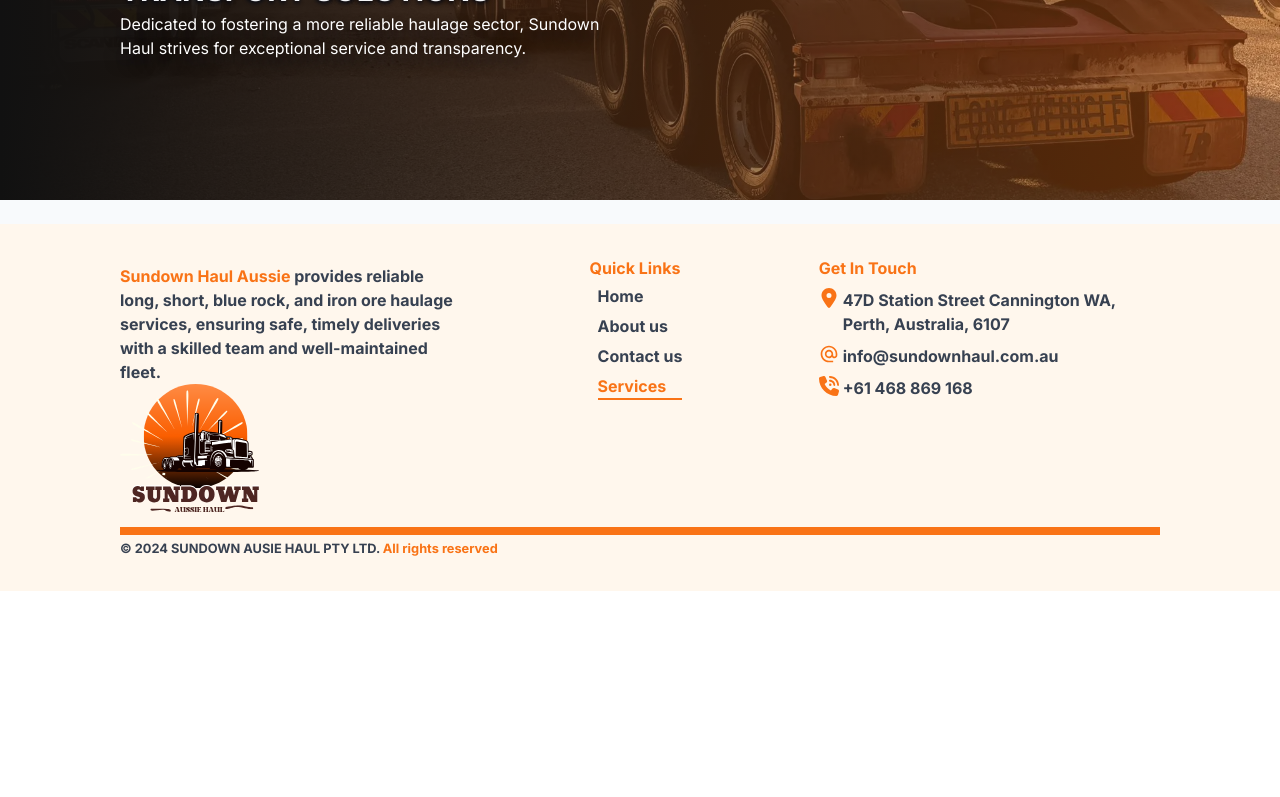
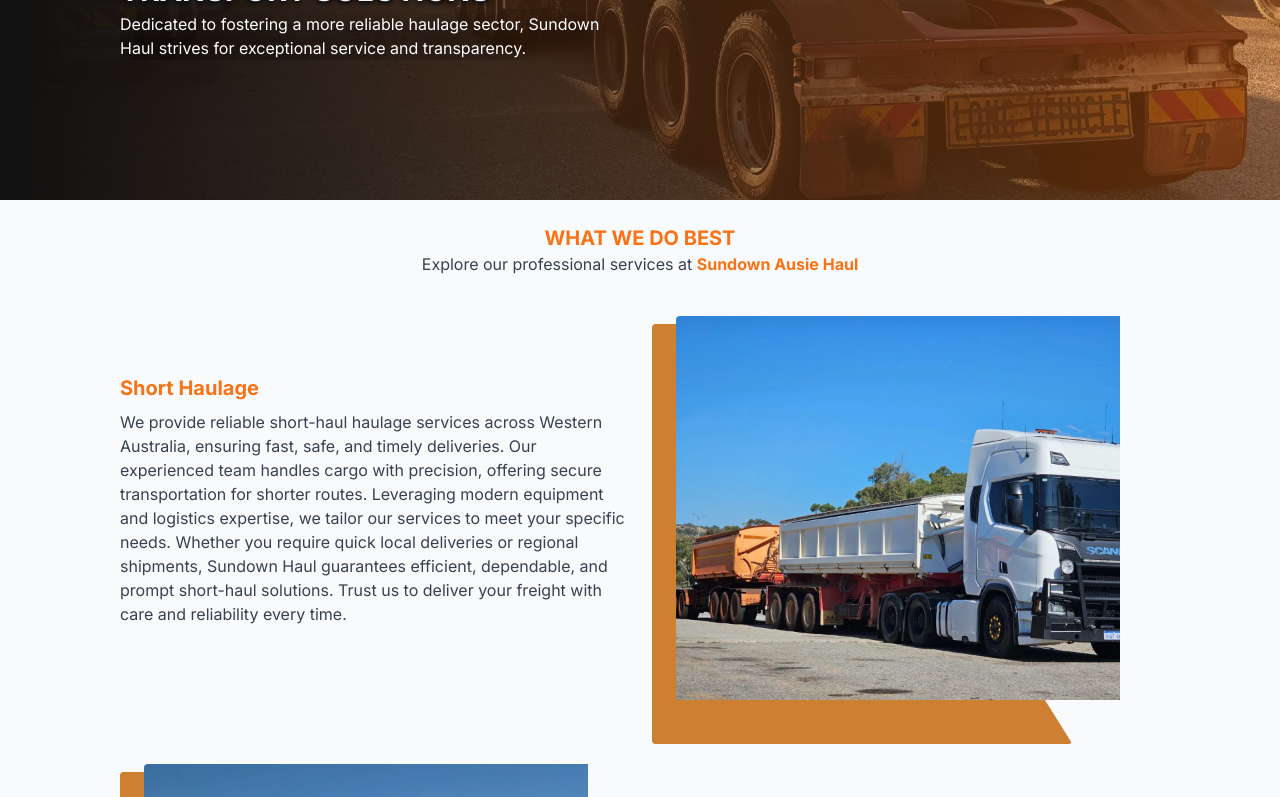
Before and after one commit to saretoduncan/SUNDOWN_AUSIE_HAUL_PTY_LTD, a React (Vite) app: page /services in a window 1280 px wide. Shown: the part 300-1097 px from the top of the page. Before the commit the page ends 891 px from the top, so only its background shows below. Built offline with nearby package versions, Linux system fonts and the light colour scheme.

Commit message:
add what we do section

```diff
--- /dev/null
+++ b/src/components/ServiceCardContent.tsx
@@ -0,0 +1,19 @@
+type TServiceContentProp = {
+  title: string;
+  content: string;
+};
+const ServiceCardContent: React.FC<TServiceContentProp> = ({
+  title,
+  content,
+}) => {
+  return (
+    <>
+      <div className="grid gap-2">
+        <h6 className="text-orange-500 text-xl font-bold">{title}</h6>
+        <p>{content}</p>
+      </div>
+    </>
+  );
+};
+
+export default ServiceCardContent;
--- /dev/null
+++ b/src/components/ServiceImgCard.tsx
@@ -0,0 +1,39 @@
+import trapezium from "../assets/trapezium.svg";
+import { TWrapperType } from "../types/types";
+
+type TServiceCardProp = {
+  cardImg: string;
+  animate: React.FC<TWrapperType>;
+};
+const ServiceImgCard: React.FC<TServiceCardProp> = ({
+  cardImg,
+  animate: Animate,
+}) => {
+  return (
+    <>
+      <div className="h-fit">
+        <div className="relative lg:pe-10 ">
+          <div className="absolute left-0 top-10  lg:top-6 lg:left-2 xl:left-0">
+            <img
+              src={trapezium}
+              className="w-[300px] rounded lg:w-[300px] xl:w-[420px] "
+              alt="trapezium svg"
+            />
+          </div>
+          <div className="overflow-hidden">
+            <Animate>
+              <div
+                className="relative bg-cover bg-no-repeat bg-center size-[300px] lg:w-full xl:h-[400px] left-6 top-4 rounded"
+                style={{
+                  backgroundImage: "url(" + "'" + cardImg + "'" + ")",
+                }}
+              ></div>
+            </Animate>
+          </div>
+        </div>{" "}
+      </div>
+    </>
+  );
+};
+
+export default ServiceImgCard;
--- a/src/pages/HomePage/HeroSection.tsx
+++ b/src/pages/HomePage/HeroSection.tsx
@@ -7,7 +7,7 @@
   return (
     <>
       <div
-        className="h-[400px] lg:h-[500px] xl: w-full relative bg-no-repeat bg-cover bg-center"
+        className="h-[400px] lg:h-[500px] xl:w-full relative bg-no-repeat bg-cover bg-center"
         style={{ backgroundImage: "url(" + "'" + truck_one + "'" + ")" }}
       >
         <div className="absolute top-0 bottom-0 w-full bg-black bg-opacity-60 text-gray-100 flex flex-col justify-center px-4 font-bold">
@@ -26,7 +26,6 @@
                   </p>
                 </section>
                 <section className="flex space-x-2">
-
                   <PrimaryLinkButton
                     linkName="Learn More"
                     url={ENavDataTitles.ABOUT_PAGE}
--- a/src/pages/ServicesPage/HeroSection.tsx
+++ b/src/pages/ServicesPage/HeroSection.tsx
@@ -9,7 +9,7 @@
         style={{ backgroundImage: "url(" + "'" + truck_rear + "'" + ")" }}
       >
         <div className="absolute top-0 bottom-0 w-full bg-gradient-to-r from-[#111111] to-[#f9731660]  text-gray-100 flex flex-col justify-center px-4 font-bold">
-          <div className="xl:w-[1040px] xl:mx-auto 2xl:w-[1280px]">
+          <div className="xl:w-[1040px] xl:mx-auto 2xl:w-[1280px] overflow-hidden">
             <AnimateToTop>
               <div className="space-y-2 mt-24 md:max-w-md lg:max-w-lg">
                 <section className="space-y-1">
--- /dev/null
+++ b/src/pages/ServicesPage/WhatWeDo.tsx
@@ -0,0 +1,112 @@
+import ServiceImgCard from "../../components/ServiceImgCard";
+import truck_one from "../../assets/Truck_one.webp";
+import ServiceCardContent from "../../components/ServiceCardContent";
+import truck_two from "../../assets/trucks_two.webp";
+import truck_rear from "../../assets/rear_trucks_one.webp";
+import AnimateToTop from "../../AnimationWrappers/AnimateToTop";
+import AnimateToRight from "../../AnimationWrappers/AnimateToRight";
+import AnimateToLeft from "../../AnimationWrappers/AnimateToLeft";
+import truck_head from "../../assets/head_only_truck.webp";
+const WhatWeDo = () => {
+  return (
+    <>
+      <div className="px-4">
+        <div className="grid gap-6 xl:w-[1040px] xl:mx-auto 2xl:w-[1280px]">
+          <section className="overflow-hidden">
+            <AnimateToTop>
+              <div>
+                <h5 className="text-orange-500 font-bold text-xl text-center uppercase ">
+                  What we do best
+                </h5>
+                <p className="text-center">
+                  Explore our professional services at{" "}
+                  <span className="font-bold text-orange-500">
+                    Sundown Ausie Haul
+                  </span>
+                </p>
+              </div>
+            </AnimateToTop>
+          </section>
+          <section className="grid gap-12">
+            <div className="grid gap-6 md:grid-cols-2 ">
+              <section className="overflow-x-hidden self-center">
+                <AnimateToRight>
+                  <div>
+                    <ServiceCardContent
+                      title="Short Haulage"
+                      content="We provide reliable short-haul haulage services across Western Australia, ensuring fast, safe, and timely deliveries. Our experienced team handles cargo with precision, offering secure transportation for shorter routes. Leveraging modern equipment and logistics expertise, we tailor our services to meet your specific needs. Whether you require quick local deliveries or regional shipments, Sundown Haul guarantees efficient, dependable, and prompt short-haul solutions. Trust us to deliver your freight with care and reliability every time."
+                    />
+                  </div>
+                </AnimateToRight>
+              </section>
+              <section className="">
+                <div className="">
+                  <div>
+                    <ServiceImgCard
+                      cardImg={truck_one}
+                      animate={AnimateToLeft}
+                    />
+                  </div>
+                </div>
+              </section>
+            </div>
+            <div className="grid gap-6 md:grid-cols-2  ">
+              <section className="self-center md:order-2 ">
+                <div className="overflow-x-hidden  ">
+                  <AnimateToLeft>
+                    <div>
+                      <ServiceCardContent
+                        title="Long Haulage"
+                        content="We offer reliable long-haul haulage across diverse routes, delivering exceptional service with a focus on safety and timeliness. Our experienced team ensures your cargo is transported securely and on schedule, regardless of the distance. We handle extensive routes with precision, leveraging modern equipment and logistics expertise to meet your unique haulage needs. Whether you're moving goods across regions or covering long distances, you can count on Sundown Haul for efficient, dependable, and timely long-haul solutions. Trust us to deliver your freight with care and reliability every time."
+                      />
+                    </div>
+                  </AnimateToLeft>
+                </div>
+              </section>
+              <section className="">
+                <ServiceImgCard cardImg={truck_two} animate={AnimateToRight} />
+              </section>
+            </div>
+            <div className="grid gap-6 md:grid-cols-2 ">
+              <section className="self-center">
+                <div className="overflow-x-hidden">
+                  <AnimateToRight>
+                    <div>
+                      <ServiceCardContent
+                        title="Blue Rock Haulage"
+                        content="We specialize in blue rock haulage across Western Australia, delivering safe, efficient, and on-time transportation. Our skilled team expertly manages the movement of heavy and bulk materials, providing secure and customized haulage solutions. Equipped with modern machinery and industry know-how, we adapt our services to meet the specific needs of blue rock transport. Whether it’s local site deliveries or regional transfers, Sundown Haul ensures dependable, timely, and hassle-free logistics. Rely on us for the careful and efficient handling of your blue rock cargo every step of the way."
+                      />
+                    </div>
+                  </AnimateToRight>
+                </div>
+              </section>
+              <section>
+                <ServiceImgCard cardImg={truck_rear} animate={AnimateToLeft} />
+              </section>
+            </div>
+            <div className="grid gap-6 md:grid-cols-2 ">
+              <section className="self-center md:order-2">
+                <div className="overflow-x-hidden">
+                  <AnimateToLeft>
+                    {" "}
+                    <div>
+                      <ServiceCardContent
+                        title="Blue Rock Haulage"
+                        content="We deliver reliable iron ore haulage services across Western Australia, ensuring secure, efficient, and timely transport. Our dedicated team handles bulk materials with precision, providing tailored solutions to meet the unique needs of iron ore logistics. Utilizing advanced equipment and industry know-how, we guarantee safe handling from mine sites to processing facilities. With a focus on punctuality and operational efficiency, Sundown Haul is your trusted partner for the smooth and dependable transportation of iron ore cargo every time."
+                      />
+                    </div>
+                  </AnimateToLeft>
+                </div>
+              </section>
+              <section>
+                <ServiceImgCard cardImg={truck_head} animate={AnimateToRight} />
+              </section>
+            </div>
+          </section>
+        </div>
+      </div>
+    </>
+  );
+};
+
+export default WhatWeDo;
--- a/src/pages/ServicesPage/index.tsx
+++ b/src/pages/ServicesPage/index.tsx
@@ -1,11 +1,15 @@
 import HeroSection from "./HeroSection";
+import WhatWeDo from "./WhatWeDo";
 
 const ServicesPage = () => {
   return (
     <>
-      <div>
+      <div className="grid gap-6">
         <section>
           <HeroSection />
+        </section>
+        <section>
+          <WhatWeDo/>
         </section>
       </div>
     </>
```
Lines whose indentation alone changed are shown as unchanged.
